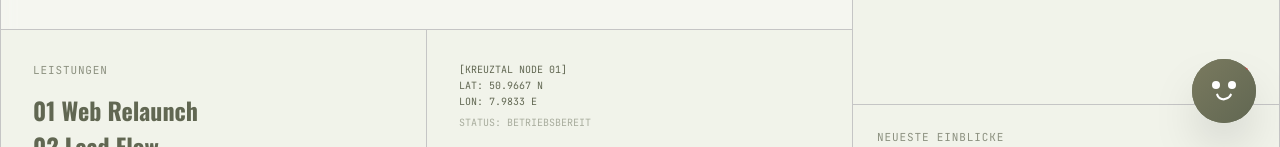
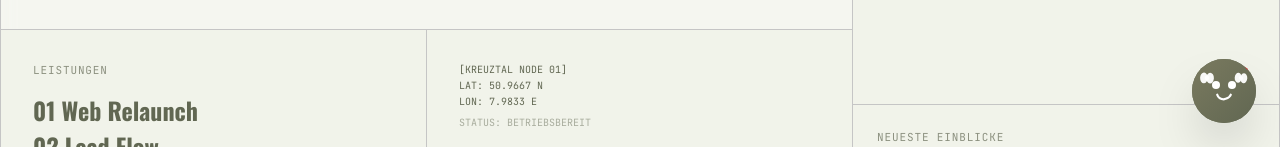
Before and after one commit to Tor2024/OK-STUDIO, a React (Vite) app: page / in a window 1280 px wide. Shown: the part 653-800 px from the top of the page. Built offline with nearby package versions, Linux system fonts and the light colour scheme; a web font is replaced by a local one.

Commit message:
Добавлены милые бантики по бокам аватарки бота - как у девочки

```diff
--- a/src/components/AIChatbot.tsx
+++ b/src/components/AIChatbot.tsx
@@ -263,6 +263,47 @@ export default function AIChatbot() {
 
             {/* Лицо бота */}
             <div className="relative w-full h-full flex flex-col items-center justify-center">
+              {/* Бантик СЛЕВА */}
+              <motion.div
+                className="absolute left-2 top-3"
+                animate={{
+                  rotate: [-5, 5, -5],
+                  scale: [1, 1.15, 1]
+                }}
+                transition={{
+                  duration: 2,
+                  repeat: Infinity,
+                  ease: "easeInOut"
+                }}
+              >
+                <svg width="14" height="14" viewBox="0 0 20 20" fill="none">
+                  <ellipse cx="6" cy="10" rx="5" ry="7" fill="white" opacity="0.95"/>
+                  <ellipse cx="14" cy="10" rx="5" ry="7" fill="white" opacity="0.95"/>
+                  <circle cx="10" cy="10" r="3" fill="white"/>
+                </svg>
+              </motion.div>
+
+              {/* Бантик СПРАВА */}
+              <motion.div
+                className="absolute right-2 top-3"
+                animate={{
+                  rotate: [5, -5, 5],
+                  scale: [1, 1.15, 1]
+                }}
+                transition={{
+                  duration: 2,
+                  repeat: Infinity,
+                  ease: "easeInOut",
+                  delay: 0.5
+                }}
+              >
+                <svg width="14" height="14" viewBox="0 0 20 20" fill="none">
+                  <ellipse cx="6" cy="10" rx="5" ry="7" fill="white" opacity="0.95"/>
+                  <ellipse cx="14" cy="10" rx="5" ry="7" fill="white" opacity="0.95"/>
+                  <circle cx="10" cy="10" r="3" fill="white"/>
+                </svg>
+              </motion.div>
+
               {/* Глаза */}
               <div className="flex gap-2 mb-1">
                 <motion.div
@@ -403,6 +444,53 @@ export default function AIChatbot() {
                       ease: "easeInOut"
                     }}
                   />
+
+                  {/* Бантик СЛЕВА */}
+                  <motion.div
+                    className="absolute -left-1 top-1"
+                    animate={{
+                      rotate: [-5, 5, -5],
+                      scale: [1, 1.1, 1]
+                    }}
+                    transition={{
+                      duration: 2,
+                      repeat: Infinity,
+                      ease: "easeInOut"
+                    }}
+                  >
+                    <svg width="10" height="10" viewBox="0 0 20 20" fill="none">
+                      {/* Левая часть бантика */}
+                      <ellipse cx="6" cy="10" rx="5" ry="7" fill="#F1F3EA" opacity="0.9"/>
+                      {/* Правая часть бантика */}
+                      <ellipse cx="14" cy="10" rx="5" ry="7" fill="#F1F3EA" opacity="0.9"/>
+                      {/* Центр бантика */}
+                      <circle cx="10" cy="10" r="3" fill="#F1F3EA"/>
+                    </svg>
+                  </motion.div>
+
+                  {/* Бантик СПРАВА */}
+                  <motion.div
+                    className="absolute -right-1 top-1"
+                    animate={{
+                      rotate: [5, -5, 5],
+                      scale: [1, 1.1, 1]
+                    }}
+                    transition={{
+                      duration: 2,
+                      repeat: Infinity,
+                      ease: "easeInOut",
+                      delay: 0.5
+                    }}
+                  >
+                    <svg width="10" height="10" viewBox="0 0 20 20" fill="none">
+                      {/* Левая часть бантика */}
+                      <ellipse cx="6" cy="10" rx="5" ry="7" fill="#F1F3EA" opacity="0.9"/>
+                      {/* Правая часть бантика */}
+                      <ellipse cx="14" cy="10" rx="5" ry="7" fill="#F1F3EA" opacity="0.9"/>
+                      {/* Центр бантика */}
+                      <circle cx="10" cy="10" r="3" fill="#F1F3EA"/>
+                    </svg>
+                  </motion.div>
 
                   {/* Лицо бота */}
                   <div className="relative w-full h-full flex items-center justify-center">
```
